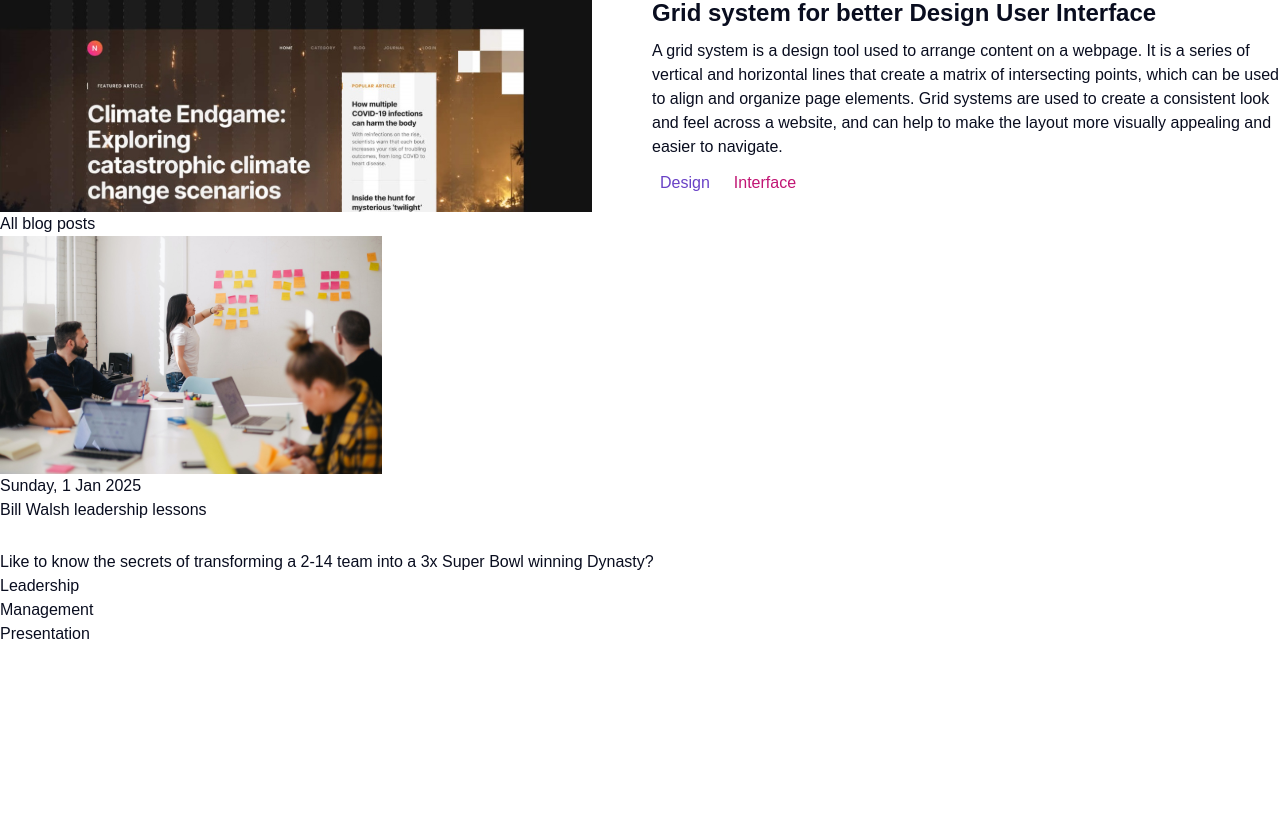
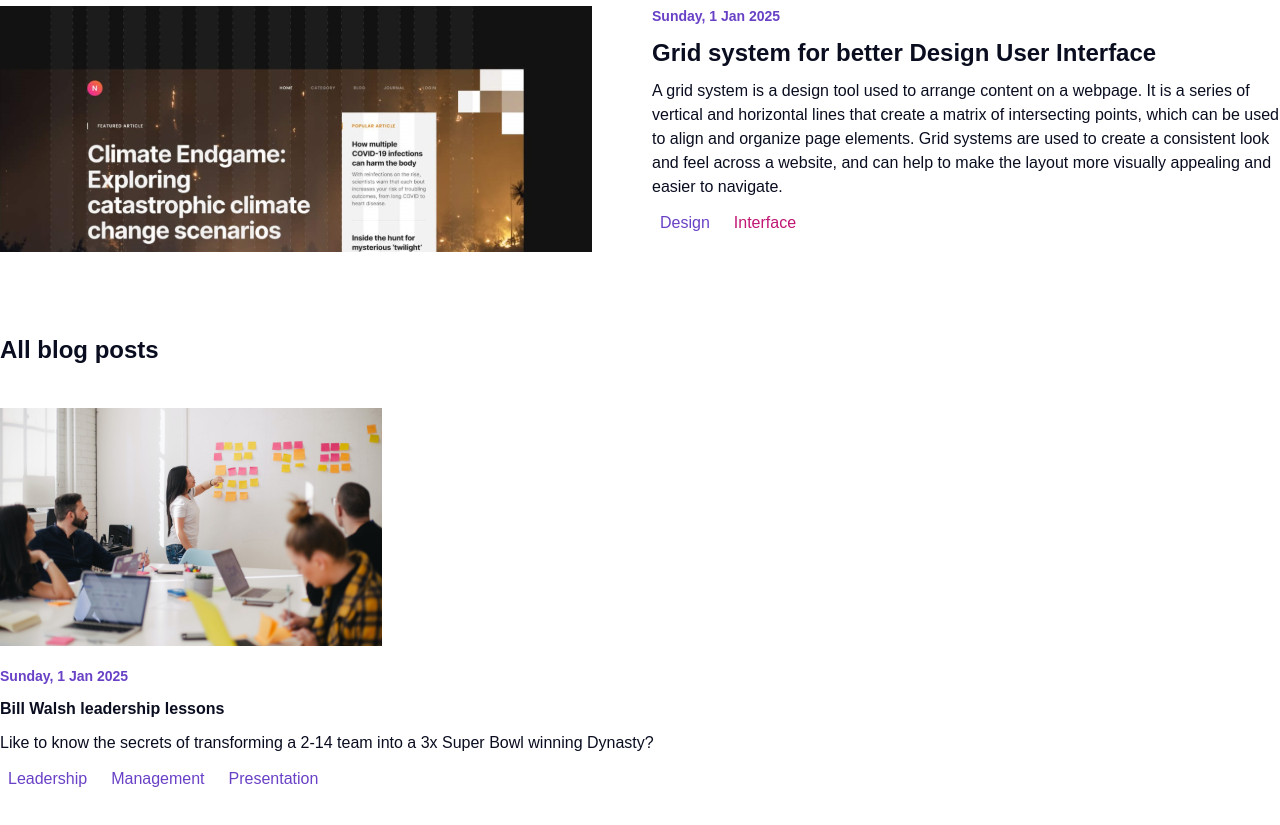
Before and after one commit to 120lennox/blog-frontend, a Next.js app in the folder blog/: page / in a window 1280 px wide. Shown: the part 1087-1912 px from the top of the page. Before the commit the page ends 1753 px from the top, so only its background shows below. Built offline with nearby package versions, Linux system fonts and the light colour scheme.

Commit message:
styling cards

```diff
--- a/blog/app/components/allPosts.tsx
+++ b/blog/app/components/allPosts.tsx
@@ -2,11 +2,11 @@ import Image from "next/image";
 import { Arrow } from "./navigation/icons";
 
 export default function AllPosts(){
-    return <div>
+    return <div className="my-10">
         <div>
-            <div>All blog posts</div>
-            <div>
-                <div>
+            <div className="font-semibold text-[24px]">All blog posts</div>
+            <div className="my-10 w-[384]">
+                <div className="flex flex-col space-y-5">
                     <div>
                         <Image
                             src="/image3.svg"
@@ -15,19 +15,19 @@ export default function AllPosts(){
                             height={240}
                         />
                     </div>
-                    <div>
-                        <div>Sunday, 1 Jan 2025</div>
-                        <div>
-                            <div>Bill Walsh leadership lessons</div>
+                    <div className="flex flex-col space-y-2">
+                        <div className="text-[#6941C6] font-semibold text-[14px]">Sunday, 1 Jan 2025</div>
+                        <div className="flex flex-row justify-between items-center">
+                            <div className="font-semibold text-[24]">Bill Walsh leadership lessons</div>
                             <div>{Arrow.icon}</div>
                         </div>
-                        <div>
+                        <div className="font-medium text-[16] ">
                             Like to know the secrets of transforming a 2-14 team into a 3x Super Bowl winning Dynasty?
                         </div>
-                        <div>
-                            <div>Leadership</div>
-                            <div>Management</div>
-                            <div>Presentation</div>
+                        <div className="flex flex-row space-x-2">
+                            <div className="bg-white text-[#6941C6] rounded-full px-2 py-1">Leadership</div>
+                            <div className="bg-white text-[#6941C6] rounded-full px-2 py-1">Management</div>
+                            <div className="bg-white text-[#6941C6] rounded-full px-2 py-1">Presentation</div>
                         </div>
                     </div>
                 </div>
--- a/blog/app/page.tsx
+++ b/blog/app/page.tsx
@@ -2,7 +2,7 @@ import AllPosts from "./components/allPosts";
 import RecentPost from "./components/recentPosts";
 
 export default function Home() {
-  return <div className="flex flex-col">
+  return <div className="flex flex-col justify-between space-y-10">
         <div className="my-[50px]">
           <div className="w-full h-[295] overflow-hidden border border-r-[#090D1F] border-l-[#090D1F] flex items-center">
             <div className="flex flex-row space-x-8 justify-center items-center">
@@ -14,7 +14,7 @@ export default function Home() {
         <div>
           <RecentPost />
         </div>
-        <div>
+        <div className="">
           <AllPosts />
         </div>
   </div>
```
